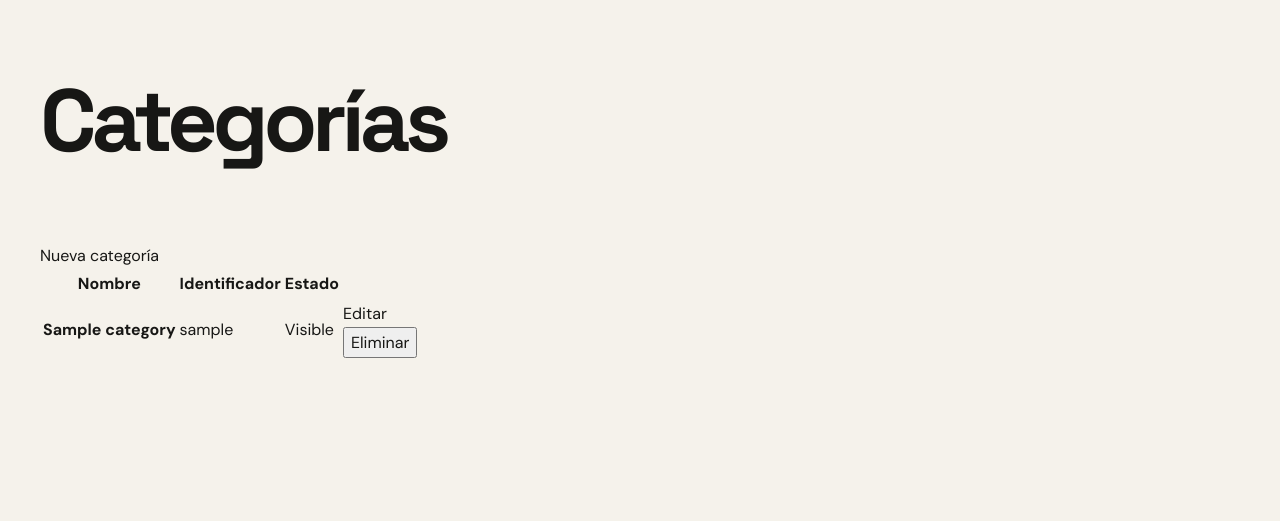
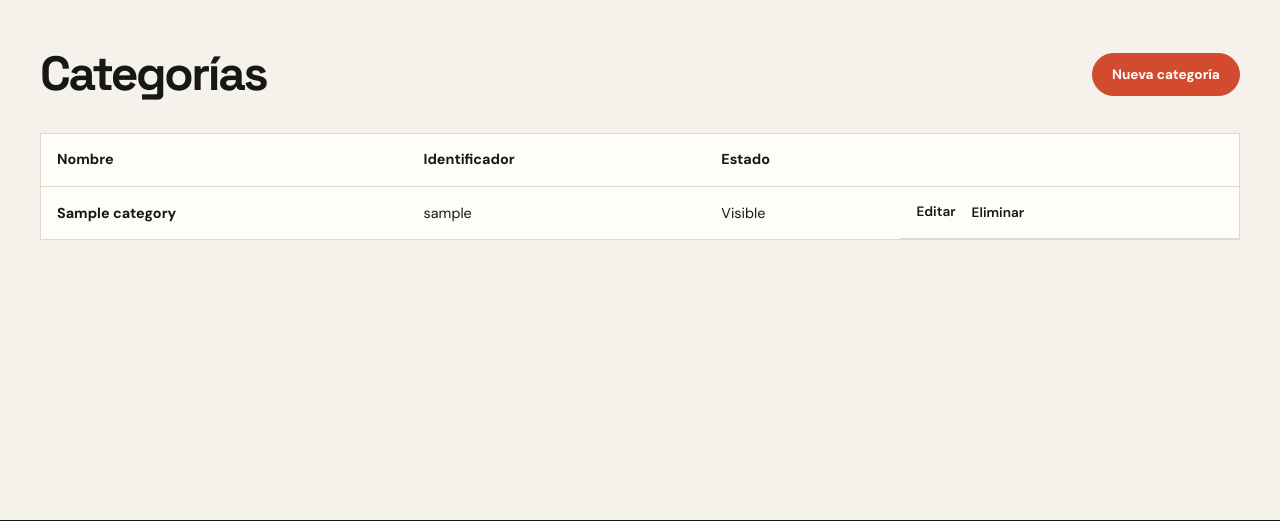
Before and after one commit to Luka1204/Rock_del_pais, a Django app: page /management/categories/ in a window 1280 px wide. Shown: the part 122-643 px from the top of the page. Run offline with Django 5.2, Linux system fonts and the light colour scheme; tables that the repository leaves empty hold one stand-in row (values such as "Sample post").

Commit message:
cambios mateo css

```diff
--- /dev/null
+++ b/static/store/list.css
@@ -0,0 +1,91 @@
+/*category_list*/
+
+.manage { padding-top: 3rem; }
+
+.manage-head {
+  display: flex;
+  flex-wrap: wrap;
+  align-items: center;
+  justify-content: space-between;
+  gap: 1rem;
+  margin-bottom: 2rem;
+}
+
+.manage-head h1 {
+  margin: 0;
+  font-size: clamp(2rem, 4.5vw, 3rem);
+  letter-spacing: -0.05em;
+}
+
+/* botones */
+.btn {
+  display: inline-block;
+  padding: 0.6rem 1.2rem;
+  border: 1px solid var(--color-ink);
+  border-radius: 999px;
+  background: transparent;
+  font-size: 0.85rem;
+  font-weight: 700;
+  cursor: pointer;
+}
+
+.btn:hover { background: var(--color-ink); color: #fff; }
+.btn-primary { border-color: var(--color-accent); background: var(--color-accent); color: #fff; }
+.btn-primary:hover { border-color: var(--color-accent-dark); background: var(--color-accent-dark); }
+
+/* tabla */
+.table {
+  width: 100%;
+  border: 1px solid var(--color-line);
+  border-collapse: collapse;
+  background: var(--color-surface);
+  font-size: 0.9rem;
+}
+
+.table th,
+.table td {
+  padding: 0.9rem 1rem;
+  border-bottom: 1px solid var(--color-line);
+  text-align: left;
+}
+
+.actions { display: flex; gap: 1rem; }
+.actions form { margin: 0; }
+.actions a,
+.actions button {
+  padding: 0;
+  border: 0;
+  background: none;
+  font-size: 0.85rem;
+  font-weight: 600;
+  cursor: pointer;
+}
+.actions a:hover,
+.actions button:hover { color: var(--color-accent); }
+
+/* Formulario */
+.form-card {
+  max-width: 600px;
+  padding: 1.5rem;
+  border: 1px solid var(--color-line);
+  background: var(--color-surface);
+}
+
+.form-card p { display: grid; gap: 0.4rem; margin: 0 0 1.25rem; }
+.form-card label { font-weight: 600; }
+
+.form-card input[type="text"],
+.form-card textarea {
+  width: 100%;
+  padding: 0.7rem;
+  border: 1px solid var(--color-line);
+  background: #fff;
+  font: inherit;
+}
+
+.errorlist { margin: 0; padding: 0; list-style: none; color: #b83227; font-weight: 600; }
+
+/* se hace responsive */
+@media (max-width: 700px) {
+  .table { display: block; overflow-x: auto; }
+}
--- a/templates/base.html
+++ b/templates/base.html
@@ -11,6 +11,8 @@
     <link rel="preconnect" href="https://fonts.gstatic.com" crossorigin>
     <link href="https://fonts.googleapis.com/css2?family=Bebas+Neue&family=DM+Sans:wght@400;500;600;700&family=Space+Grotesk:wght@400;500;600;700&display=swap" rel="stylesheet">
     <link rel="stylesheet" href="{% static 'store/store.css' %}">
+    <link rel="stylesheet" href="{% static 'store/list.css' %}">
+
     {% block extra_head %}{% endblock %}
   </head>
   <body>
```
